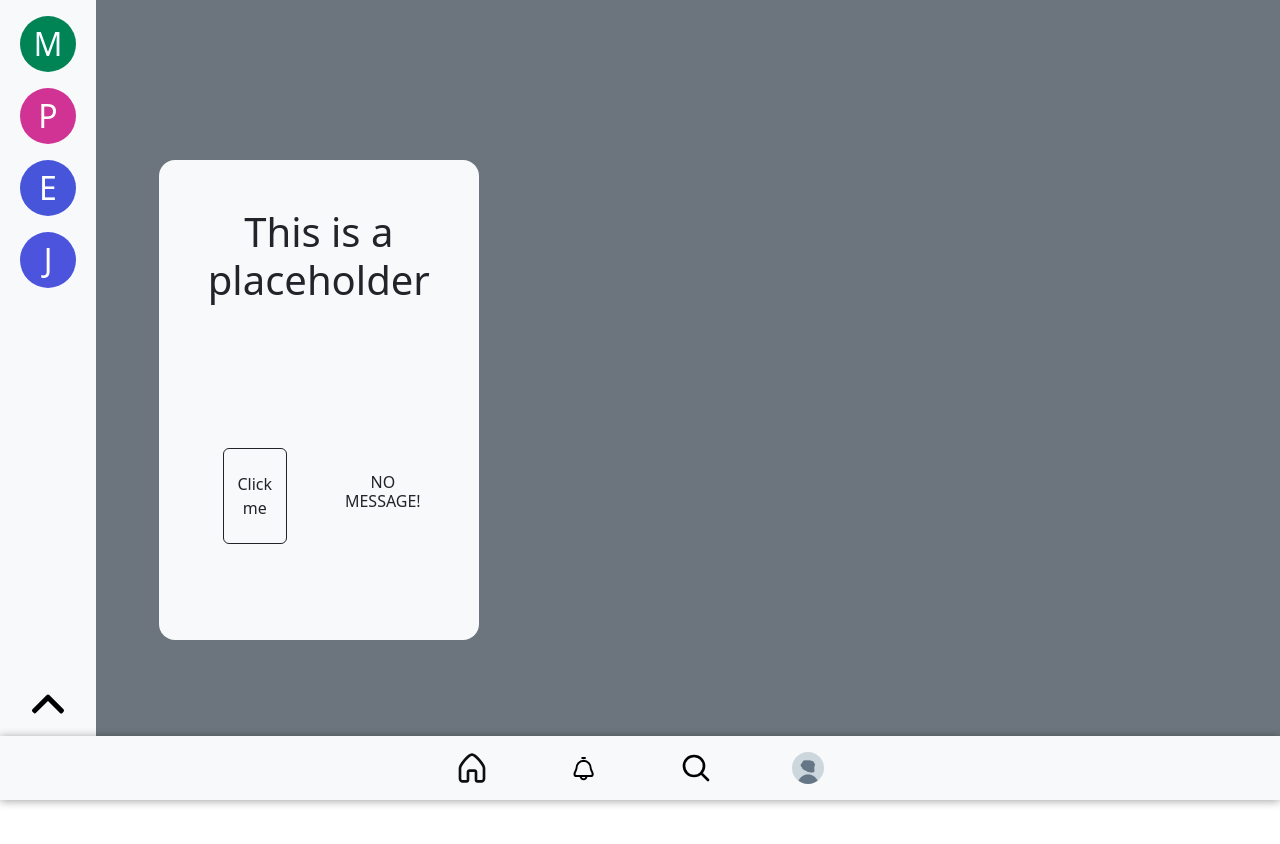
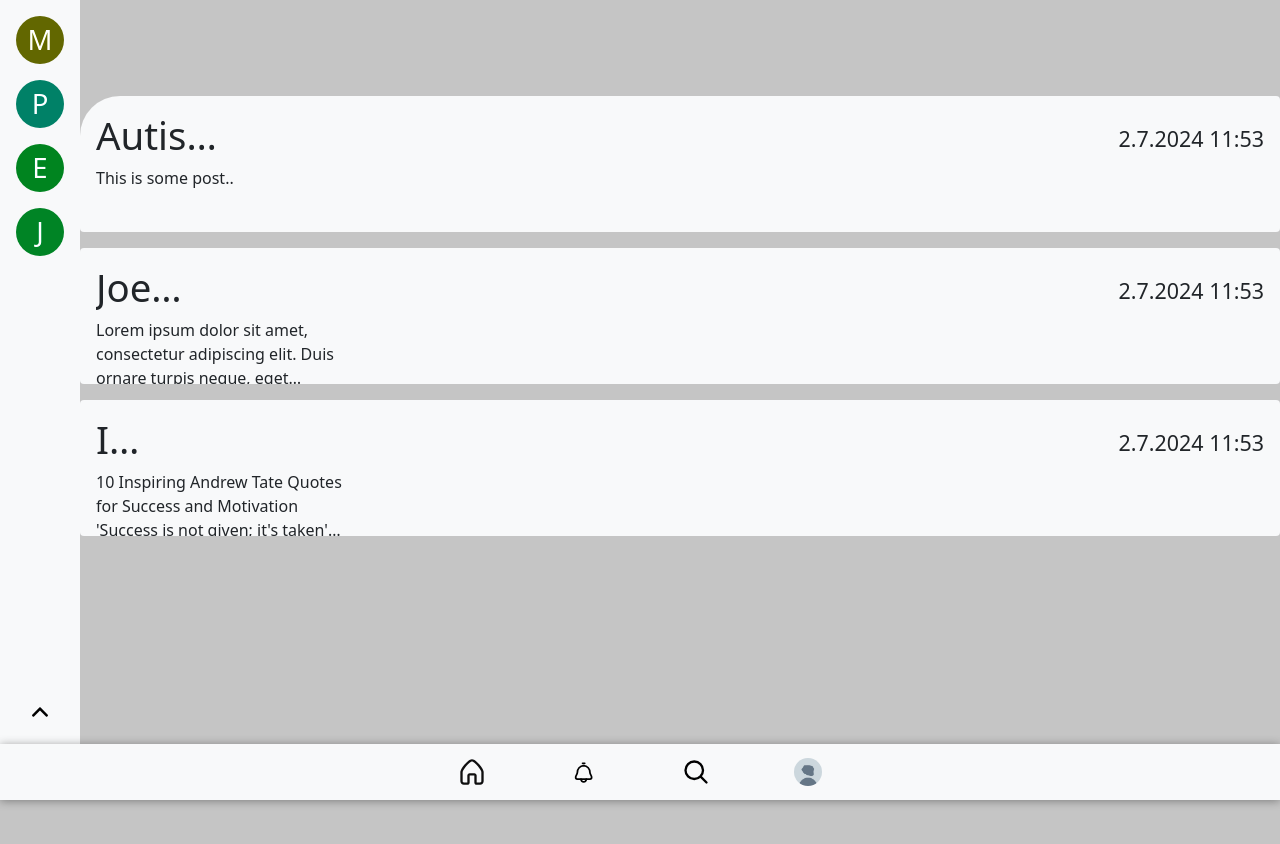
Before and after one commit to BibartAlexandru/TauriClassroom, an Angular app: page / in a window 1280 px wide. Shown: the top 844 px of the page. Before the commit the page ends 800 px from the top, so only its background shows below. Built offline with nearby package versions, Linux system fonts and the light colour scheme.

Commit message:
added courses-page component

```diff
--- a/src/app/app.component.css
+++ b/src/app/app.component.css
@@ -6,6 +6,6 @@
 .app-container {
   min-height: 100vh;
   width: 100%;
-  background-color: var(--bs-secondary);
+  background-color: #c5c5c5;
   display: flex;
 }
--- a/src/app/app.routes.ts
+++ b/src/app/app.routes.ts
@@ -1,9 +1,10 @@
 import { Routes } from "@angular/router";
 import { TestComponent } from "./test/test.component";
+import { CoursePageComponent } from "./course-page/course-page.component";
 
 export const routes: Routes = [
   {
     path: "",
-    component: TestComponent,
+    component: CoursePageComponent,
   },
 ];
--- /dev/null
+++ b/src/app/course-page/course-page.component.css
@@ -0,0 +1,94 @@
+:host {
+  width: 100%;
+}
+.courses-page {
+  margin-top: 6rem;
+  min-height: 100vh;
+  width: 100%;
+  display: flex;
+  flex-flow: column nowrap;
+  gap: var(--NORMAL-GAP);
+  overflow-y: scroll;
+}
+
+.course-post {
+  width: 100%;
+  height: 8.5rem;
+  display: flex;
+  overflow: hidden;
+}
+
+.profile-image-container {
+  width: var(--COURSES-SIDEBAR-WIDTH);
+  max-width: var(--COURSES-SIDEBAR-MAX-WIDTH);
+  display: flex;
+  justify-content: center;
+  padding: var(--NORMAL-PADDING-Y) 0;
+}
+
+.course-anchor {
+  height: var(--LARGE-ICON-SIZE);
+  width: var(--LARGE-ICON-SIZE);
+  background-color: green;
+  filter: hue-rotate(160deg);
+  border-radius: 100%;
+  display: grid;
+  place-content: center;
+  /* cursor: pointer; */
+}
+
+a {
+  text-decoration: none;
+}
+
+.course-anchor h2 {
+  color: white;
+  margin: 0;
+  display: block;
+}
+
+.post-content {
+  padding: var(--NORMAL-PADDING-X);
+  background-color: var(--bs-light);
+  background-color: var(--bs-light);
+  border-radius: var(--NORMAL-BORDER-RADIUS);
+  padding: var(--NORMAL-PADDING-X);
+  flex-grow: 1;
+}
+
+.courses-page :first-child .post-content {
+  border-radius: 2.5rem var(--NORMAL-BORDER-RADIUS) var(--NORMAL-BORDER-RADIUS)
+    var(--NORMAL-BORDER-RADIUS);
+}
+
+.title-date-row {
+  display: flex;
+  justify-content: space-between;
+  align-items: baseline;
+}
+
+.post-title {
+  display: -webkit-box;
+  line-clamp: 1;
+  -webkit-line-clamp: 1;
+  -webkit-box-orient: vertical;
+  overflow: hidden;
+  width: 8rem;
+  font-weight: 500;
+  font-size: calc(1.2rem + 1.5vw);
+}
+
+.post-date {
+  font-size: calc(1.1rem + 0.3vw);
+  font-weight: 400;
+  transform: translateY(-0.2rem);
+}
+
+.post-text {
+  display: -webkit-box;
+  line-clamp: 3;
+  -webkit-line-clamp: 3;
+  -webkit-box-orient: vertical;
+  overflow: hidden;
+  width: 16rem;
+}
--- /dev/null
+++ b/src/app/course-page/course-page.component.html
@@ -0,0 +1,19 @@
+<div class="courses-page">
+  <div class="course-post" *ngFor="let post of posts; let i = index">
+    <div class="profile-image-container">
+      <a href="#" class="course-anchor">
+        <img
+          src="assets/default_profile.jpg"
+          alt="profile picture"
+          class="course-anchor"
+      /></a>
+    </div>
+    <div class="post-content">
+      <div class="title-date-row">
+        <h1 class="post-title">{{ post.title }}</h1>
+        <h4 class="post-date">{{ getCurrentDate() }}</h4>
+      </div>
+      <p class="post-text">{{ post.text }}</p>
+    </div>
+  </div>
+</div>
--- /dev/null
+++ b/src/app/course-page/course-page.component.ts
@@ -0,0 +1,35 @@
+import { CommonModule, NgFor } from "@angular/common";
+import { Component } from "@angular/core";
+import { CoursePagePost } from "./course-post.model";
+
+@Component({
+  selector: "app-course-page",
+  standalone: true,
+  imports: [CommonModule, NgFor],
+  templateUrl: "./course-page.component.html",
+  styleUrl: "./course-page.component.css",
+})
+export class CoursePageComponent {
+  posts: CoursePagePost[] = [
+    {
+      author: "Joe Mama",
+      title: "Autism should be illegal",
+      text: "This is some post..",
+    },
+    {
+      author: "Joe Dad",
+      title: "Joe mama",
+      text: "Lorem ipsum dolor sit amet, consectetur adipiscing elit. Duis ornare turpis neque, eget imperdiet enim mollis sed. Proin semper, ex id luctus rutrum, erat ligula congue est, nec rutrum mauris nibh ac augue. Fusce commodo hendrerit commodo. Suspendisse aliquet, lectus a suscipit dapibus, risus mauris congue odio, a cursus neque ipsum tempus est. Vivamus id sodales diam. Duis sit amet varius metus, vel porta lacus. Proin lectus libero, dictum sed tincidunt et, euismod at nunc. Donec vitae arcu dolor. In at turpis pulvinar orci euismod ultricies sed nec est. Praesent eu rutrum dolor. Aenean sed lectus tincidunt, pharetra nibh at, bibendum velit. Integer venenatis pharetra ex sit amet accumsan. Curabitur aliquet massa arcu, vitae laoreet sapien porttitor sit amet. Ut molestie elementum turpis, vitae cursus augue porta sed. Curabitur blandit finibus pretium. Pellentesque ullamcorper quam justo, a commodo ligula accumsan sed.",
+    },
+    {
+      author: "Radu",
+      title: "I tripped",
+      text: "10 Inspiring Andrew Tate Quotes for Success and Motivation 'Success is not given; it's taken'\n 'Don t let fear hold you back'\n'The key to success is to focus on what you can control and let go of what you can'\n",
+    },
+  ];
+
+  getCurrentDate(): string {
+    const currentDate = new Date(Date.now());
+    return `${currentDate.getDay()}.${currentDate.getMonth()}.${currentDate.getFullYear()} ${currentDate.getHours()}:${currentDate.getMinutes()}`;
+  }
+}
--- /dev/null
+++ b/src/app/course-page/course-post.model.ts
@@ -0,0 +1,5 @@
+export interface CoursePagePost {
+  author: string;
+  title: string;
+  text: string;
+}
--- a/src/app/courses-sidebar/courses-sidebar.component.css
+++ b/src/app/courses-sidebar/courses-sidebar.component.css
@@ -1,10 +1,11 @@
 :host {
   min-height: 100vh;
-  width: max(15%, 6rem);
-  max-width: 6rem;
+  width: var(--COURSES-SIDEBAR-WIDTH);
+  max-width: var(--COURSES-SIDEBAR-MAX-WIDTH);
   /* margin-right: var(--NORMAL-GAP); */
-  /* position: fixed; */
-  /* left: 0; */
+  position: fixed;
+  left: 0;
+  z-index: 1;
 }
 
 .courses-sidebar {
@@ -30,6 +31,7 @@
 
 .courses-sidebar .icons-contianer {
   display: flex;
+  width: 100%;
   flex-flow: column nowrap;
   align-items: center;
   gap: var(--NORMAL-GAP);
@@ -60,14 +62,18 @@ a {
 .courses-sidebar .up-arrow-not-docked {
   position: absolute;
   bottom: 5rem;
-  height: 2rem;
+  height: var(--NORMAL-ICON-SIZE);
   object-fit: contain;
   cursor: pointer;
 }
 
 .courses-sidebar .up-arrow-docked {
-  height: 2rem;
+  height: var(--NORMAL-ICON-SIZE);
   object-fit: contain;
   cursor: pointer;
   transform: translateY(-0.5rem);
 }
+
+.course-name-letter {
+  font-size: calc(1rem + 0.9vw);
+}
--- a/src/app/navbar/navbar.component.css
+++ b/src/app/navbar/navbar.component.css
@@ -1,11 +1,11 @@
 .header {
-  z-index: 1;
+  z-index: 2;
   padding: var(--PADDING-HALF-TOP);
   position: fixed;
   bottom: 0;
   width: 100%;
   background-color: var(--bs-light);
-  height: 4rem;
+  height: 3.5rem;
   display: grid;
   place-content: center;
   grid-template-columns: min(25%, 7rem) min(25%, 7rem) min(25%, 7rem) min(
@@ -27,7 +27,7 @@
 }
 
 .navbar-image {
-  height: 2rem;
+  height: var(--MEDIUM-ICON-SIZE);
   object-fit: contain;
 }
 
--- a/src/styles.css
+++ b/src/styles.css
@@ -13,6 +13,9 @@
     calc(var(--NORMAL-PADDING-Y) / 2) var(--NORMAL-PADDING-X);
   --NORMAL-GAP: 1rem;
   --NORMAL-ICON-SIZE: 1rem;
-  --MEDIUM-ICON-SIZE: 1.5rem;
-  --LARGE-ICON-SIZE: 3.5rem;
+  --MEDIUM-ICON-SIZE: 1.75rem;
+  --LARGE-ICON-SIZE: 3rem;
+  --NORMAL-BORDER-RADIUS: 0.25rem;
+  --COURSES-SIDEBAR-WIDTH: max(15%, 5.5rem);
+  --COURSES-SIDEBAR-MAX-WIDTH: 5rem;
 }
```
Also changed, not shown: 1 other file (tests, documents, lock files or other folders).
